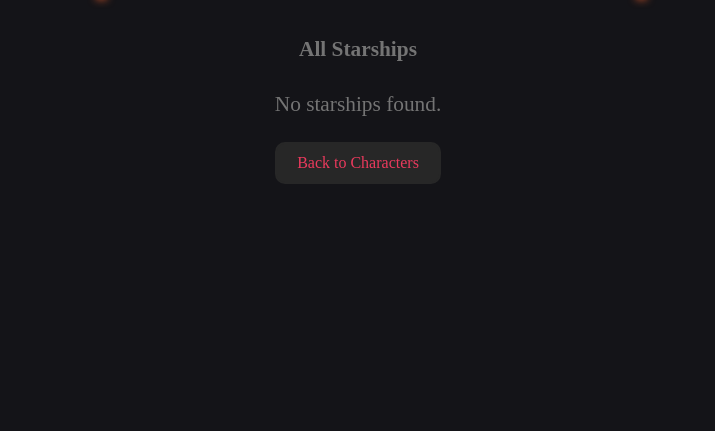
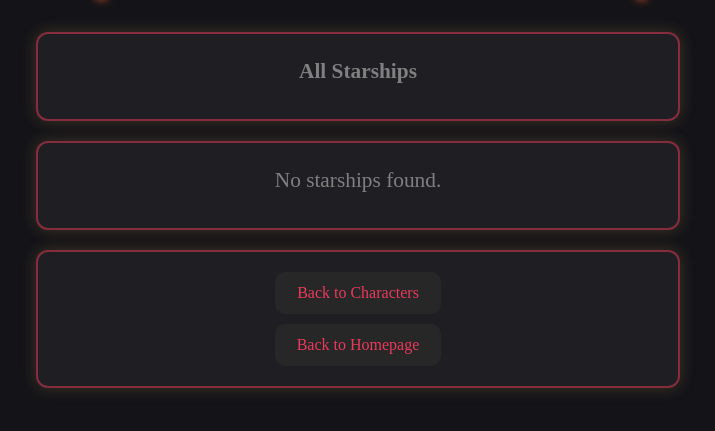
Before and after one commit to Ho1ocron/Star_Wars-dataset, a Django app: page /starships in a window 1280 px wide. Shown: the part 87-518 px from the top of the page, without its empty margins (282-997 px from the left). Run offline with Django 5.2, Linux system fonts and the light colour scheme; data that the repository does not hold is empty.

Commit message:
made homepage navigation

```diff
--- a/static/style/style.css
+++ b/static/style/style.css
@@ -23,6 +23,13 @@ header {
     text-shadow: 0 0 8px #FF652F;
 }
 
+#header2 .Text {
+    font-family: "first";
+    font-size: 18pt;
+    color: rgba(235, 58, 93, 0.5); /* muted gray */
+    margin-top: -10px;
+}
+
 /* --------------------------- */
 /* Main containers */
 .Main {
@@ -30,6 +37,7 @@ header {
     justify-content: center;
     align-items: center;
     margin-bottom: 20px;
+    flex-direction: column;
 }
 
 .Container {
@@ -37,7 +45,7 @@ header {
     justify-content: center;
     align-items: center;
     flex-wrap: wrap;
-    margin: 20px 0;
+    margin: 2px 0;
 }
 
 /* --------------------------- */
@@ -45,7 +53,8 @@ header {
 .Text {
     font-family: "first";
     font-size: 16pt;
-    color: #747474; /* muted gray */
+   /* color: #747474; /* muted gray */
+    color: hsl(0, 0%, 50%);
     text-align: center;
     margin: 5px;
 }
@@ -68,11 +77,12 @@ header {
 
 /* --------------------------- */
 /* Buttons */
+/* Make buttons stack vertically */
 .Buttons {
     display: flex;
-    justify-content: center;
-    margin-bottom: 20px;
-    gap: 15px;
+    flex-direction: column; /* stack buttons */
+    align-items: center;    /* center them horizontally */
+    gap: 10px;              /* spacing between buttons */
 }
 
 .btns {
@@ -179,3 +189,23 @@ th {
         font-size: 28pt;
     }
 }
+
+
+/* --------------------------- */
+/* Box container for text and buttons */
+.Main {
+    background-color: #1f1f23; /* dark card background */
+    border: 2px solid rgba(235, 58, 93, 0.5);
+    border-radius: 12px;
+    padding: 20px;
+    margin: 20px auto;
+    width: 80%;
+    max-width: 600px;
+    text-align: center;
+    box-shadow: 0 0 15px rgba(166, 126, 72, 0.3); /* subtle neon glow */
+}
+
+/* Optional: spacing inside box */
+.Main .Text {
+    margin-bottom: 15px;
+}
--- a/templates/characters_list.html
+++ b/templates/characters_list.html
@@ -14,7 +14,7 @@
                 <h1 id="header1">Imperial Database — Characters</h1>
             </header>
 
-            <div class="Main">
+            <div class="Container">
                 <h2 class="Text">All Characters</h2>
             </div>
 
@@ -29,6 +29,9 @@
                     <p class="Text">No characters found.</p>
                 {% endfor %}
             </div>
+            <div class="Buttons">
+                <a class="btns" href="{% url 'index' %}">Back to Homepage</a>
+            </div>
 
         </main>
     </body>
--- a/templates/starships_list.html
+++ b/templates/starships_list.html
@@ -18,9 +18,9 @@
                 <h2 class="Text">All Starships</h2>
             </div>
 
-            <div class="Container">
+            <div class="Main">
                 {% for starship in starships %}
-                    <div class="Main">
+                    <div class="Container">
                         <a class="Text" href="{% url 'get_starship' starship.id %}">
                             {{ starship.name }} ({{ starship.model }})
                         </a>
@@ -29,9 +29,11 @@
                     <p class="Text">No starships found.</p>
                 {% endfor %}
             </div>
-
-            <div class="Buttons">
-                <a class="btns" href="{% url 'get_characters' %}">Back to Characters</a>
+            <div class="Main">
+                <div class="Buttons">
+                    <a class="btns" href="{% url 'get_characters' %}">Back to Characters</a>
+                    <a class="btns" href="{% url 'index' %}">Back to Homepage</a>
+                </div>
             </div>
 
         </main>
```
Also changed, not shown: templates/character.html (+6 -6 lines), templates/index.html (+4 -9 lines).
